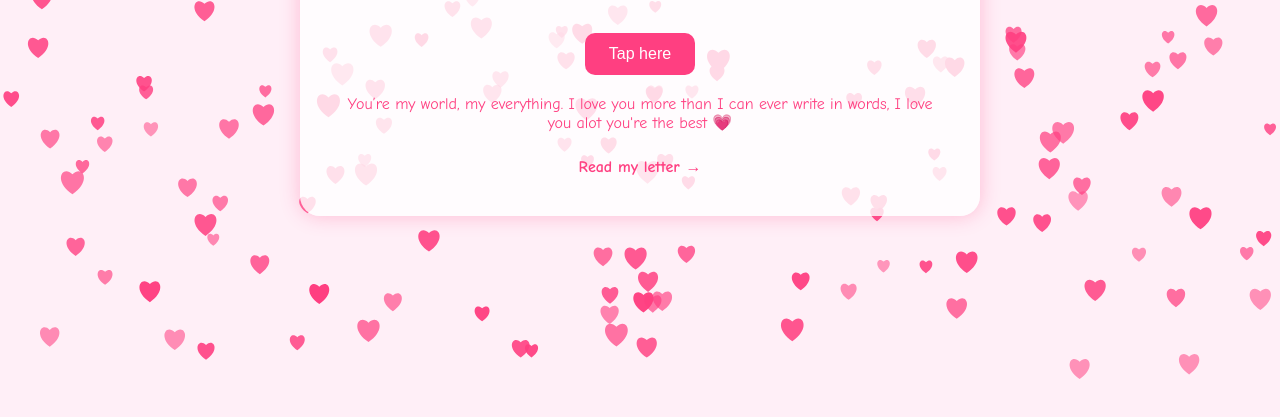
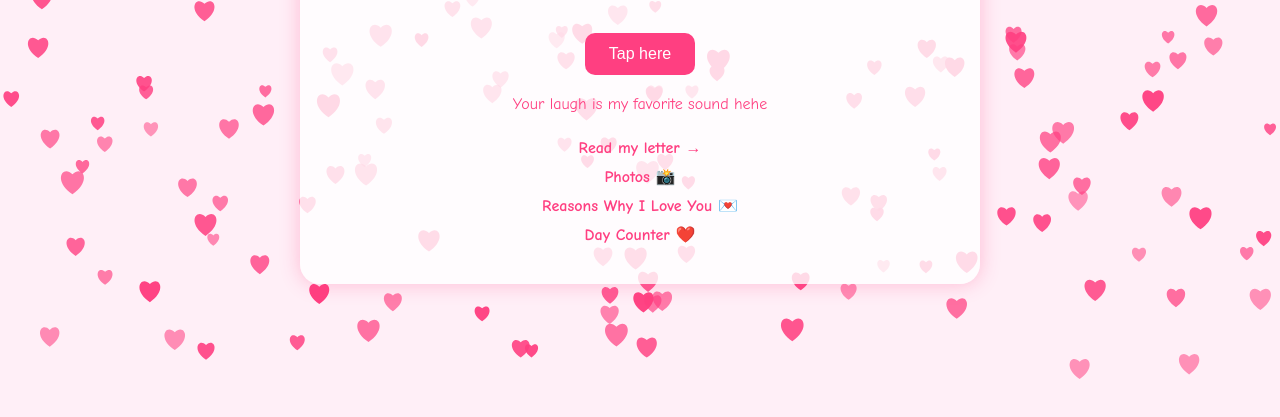
Before and after one commit to zipiplaysgaming/girlfriends-day, a plain HTML site: page index.html in a window 1280 px wide. Both pictures are taken after a click on the button "Tap here". Shown: the part 279-696 px from the top of the page. Drawn offline with Linux system fonts and the light colour scheme.

Commit message:
Add files via upload

```diff
--- a/index.html
+++ b/index.html
@@ -13,9 +13,19 @@
       <p>You’re da reason im so happy happy</p>
       <button onclick="showLove()">Tap here</button>
       <div id="love-message" class="hidden">
-      <p>You’re my world, my everything.
-      I love you more than I can ever write in words, I love you alot you're the best 💗</p>
-      <a href="https://zipiplaysgaming.github.io/love-letter/" target="_blank">Read my letter →</a>
+        <p id="compliment-box"></p>
+        <a
+          href="https://zipiplaysgaming.github.io/love-letter/">Read
+          my letter →</a><br>
+        <a
+          href="https://zipiplaysgaming.github.io/photos/">Photos
+          📸</a><br>
+        <a
+          href="https://zipiplaysgaming.github.io/reasons/">Reasons
+          Why I Love You 💌</a><br>
+        <a
+          href="https://zipiplaysgaming.github.io/day-counter/">Day
+          Counter ❤️</a>
       </div>
     </div>
     <script src="hearts.js"></script>
@@ -24,5 +34,34 @@
       document.getElementById('love-message').classList.remove('hidden');
     }
   </script>
+    <div id="loader">
+      <div class="heart-loader">❤️</div>
+    </div>
+
+    <script>
+  // Loading animation
+  window.addEventListener('load', () => {
+    document.getElementById('loader').style.display = 'none';
+  });
+
+  // Compliment Generator
+  function showLove() {
+    const compliments = [
+      "You light up my world like no one else",
+      "Your smile makes me go dokidoki",
+      "You're my favorite notification",
+      "You make me believe in love more each day",
+      "Your laugh is my favorite sound hehe",
+      "Even when you're grumpy, you're adorable and so cute",
+      "I could look at you forever and not get tired",
+      "You're cuter than every cat video on the internet ( you are a cat )",
+      "You make me feel lucky every single day",
+      "You're my safe and comfy space"
+    ];
+    const box = document.getElementById("compliment-box");
+    box.innerText = compliments[Math.floor(Math.random() * compliments.length)];
+    document.getElementById('love-message').classList.remove('hidden');
+  }
+</script>
   </body>
 </html>
```
Also changed, not shown: style.css (line endings or trailing spaces). Lines whose indentation alone changed are shown as unchanged.
